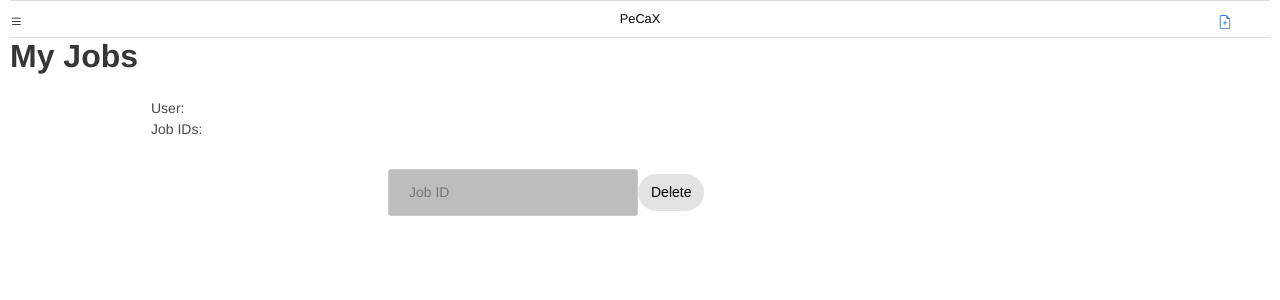
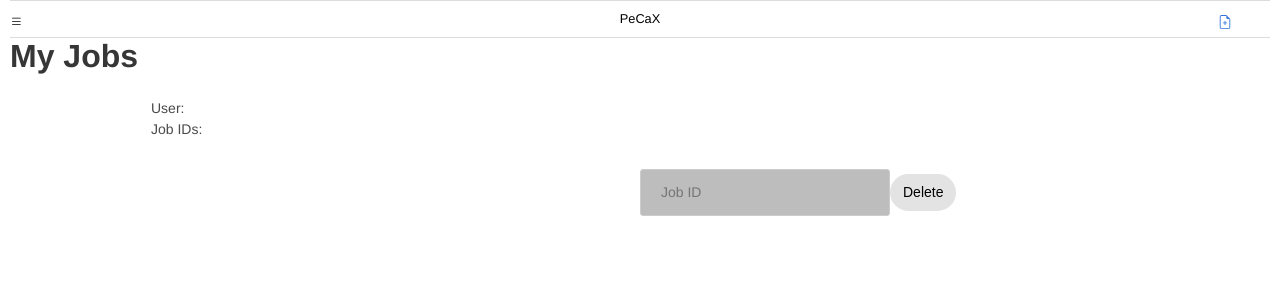
Before and after one commit to MirjamFi/PeCaX, a Nuxt app: page /profile in a window 1280 px wide. Shown: the top 300 px of the page. Built offline with nearby package versions, Linux system fonts and the light colour scheme.

Commit message:
layouting

```diff
--- a/pages/profile.vue
+++ b/pages/profile.vue
@@ -44,7 +44,7 @@
         </table>
       </div>
       <br>
-      <div style="margin-left:30%">
+      <div style="margin-left:50%">
         <input v-show="allowdeleteJobId" type="text" name="deleteId" ref="deleteId" placeholder="Job ID" style="width: 250px"/>
         <button v-show="allowdeleteJobId" class= 'butn' v-on:click="
           deleteJobID();">
```
